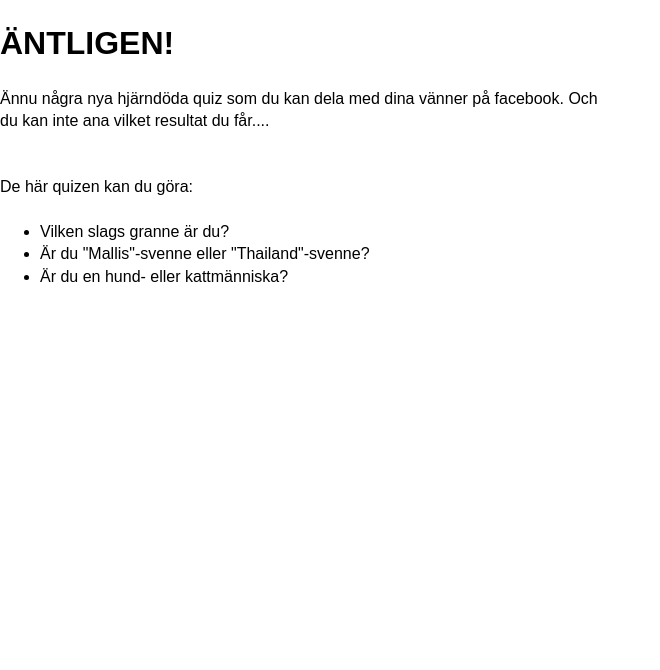
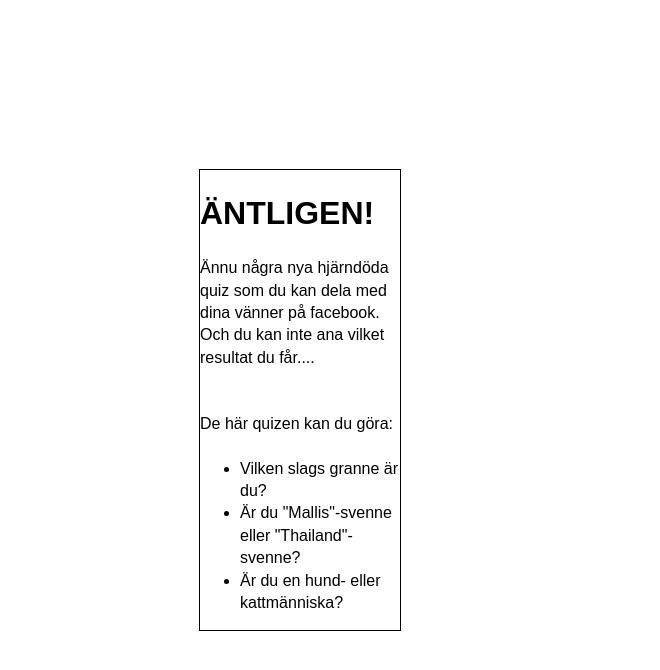
Before and after one commit to swiaiucs/quiz, a plain HTML site: page start.html in a window 1280 px wide. Shown: the whole page, without its empty margins (0-660 px from the left). Drawn offline with Linux system fonts and the light colour scheme.

Commit message:
css container

```diff
--- a/style.css
+++ b/style.css
@@ -36,3 +36,22 @@ h1{color: #000000}
 	position:relative;
 	top:1px;
 }
+
+	html, body, .container {
+		height: 100%;
+		margin: 0;
+	}
+	.container {
+		display: table;
+		width: 100%;
+	}
+	.row { display: table-row; }
+	.column {
+		display: table-cell;
+		vertical-align: middle;
+	}
+	.wrapper {
+		border: 1px solid black;
+		margin: 0 auto;
+		width: 200px;
+	}
```
